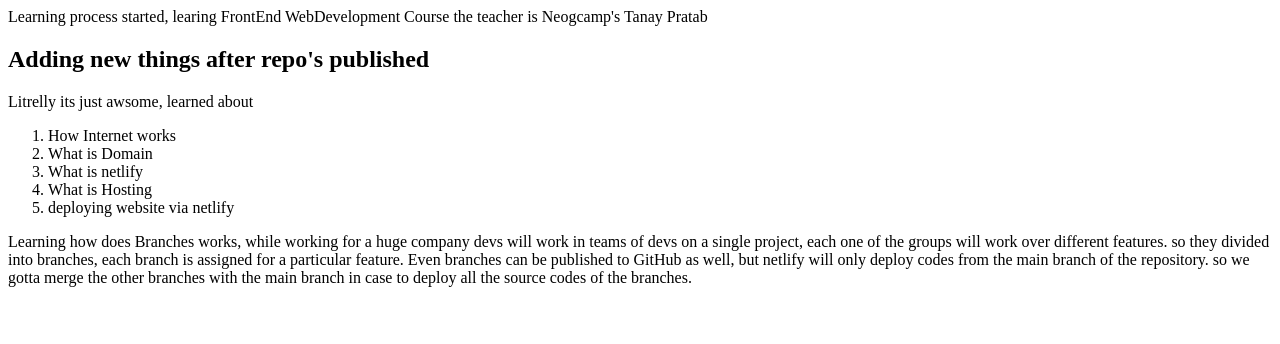
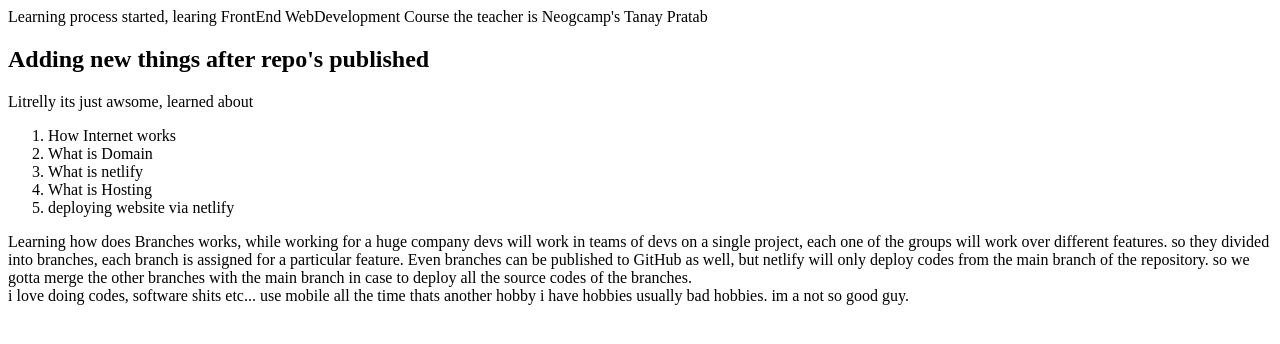
Before and after one commit to shayan69/my-first-repo, a plain HTML site: page index.html in a window 1280 px wide. Drawn offline with Linux system fonts and the light colour scheme.

Commit message:
hobbies added

```diff
--- a/index.html
+++ b/index.html
@@ -26,5 +26,10 @@
 
         Even branches can be published to GitHub as well, but netlify will only deploy codes from the main branch of the repository. so we gotta merge the other branches with the main branch in case to deploy all the source codes of the branches.
     </div>
+
+    <div id="hobbies">
+        i love doing codes, software shits etc... use mobile all the time thats another hobby
+        i have hobbies usually bad hobbies. im a not so good guy.
+    </div>
 </body>
 </html>
```
